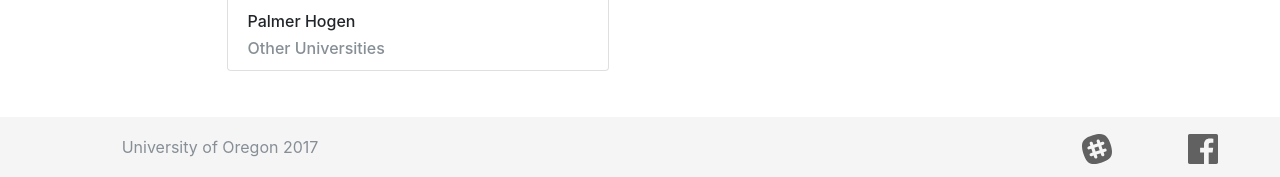
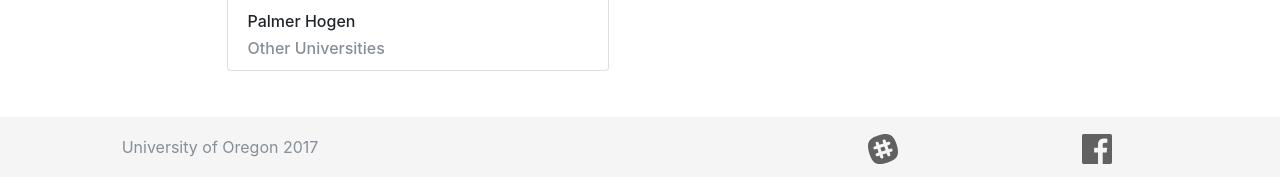
Before and after one commit to tcolb/uo-makers-club, a PHP site: page /index.php in a window 1280 px wide. Shown: the part 1509-1686 px from the top of the page. Run offline with PHP 8.4, Linux system fonts and the light colour scheme; some libraries are stand-ins or nearby versions.

Commit message:
changed footer slightly, need to get images to line up correctly

```diff
--- a/includes/footer.php
+++ b/includes/footer.php
@@ -7,16 +7,16 @@
     <!-- spacing to get rightmost fb logo img -->
     <div class="row">
       <div class="col-1"></div>
-      <div class="col-9">
+      <div class="col-7">
         <span class="text-muted">University of Oregon 2017</span>
       </div>
-      <div class="col-1">
+      <div class="col-2">
         <a target="_blank" href="https://makerclubuo.slack.com/">
           <!-- logo from https://simpleicons.org/ -->
           <img src="static/images/slack.svg" class="" style="max-height:30px; min-height:30px; opacity:0.6"/>
         </a>
       </div>
-      <div class="col-1">
+      <div class="col-2">
         <a target="_blank" href="https://www.facebook.com/groups/871519893028368/">
           <!-- logo from https://simpleicons.org/ -->
           <img src="static/images/facebook.svg" class="" style="max-height:30px; min-height:30px; opacity:0.6"/>
```
